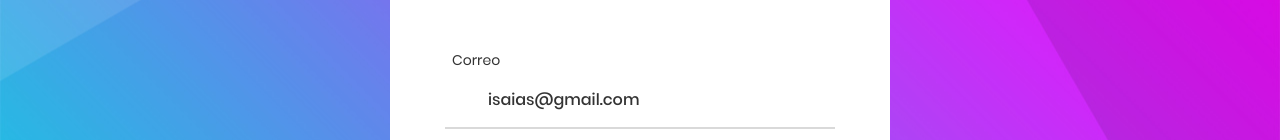
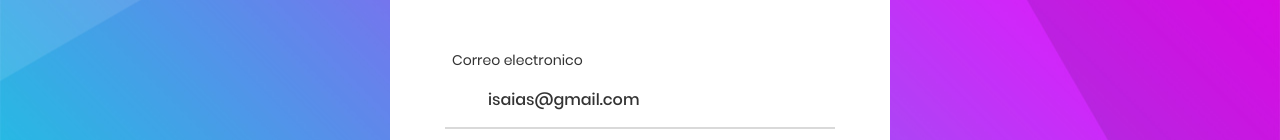
Before and after one commit to Adrian-Garcia-Cuya/section-26_authApp, an Angular app: page /auth/login in a window 1280 px wide. Shown: the part 209-349 px from the top of the page. Built offline with nearby package versions, Linux system fonts and the light colour scheme; no server answers.

Commit message:
Completar el nombre del correo en el login

```diff
--- a/src/app/auth/pages/login-page/login-page.html
+++ b/src/app/auth/pages/login-page/login-page.html
@@ -2,7 +2,7 @@
   <span class="login100-form-title p-b-49"> Login </span>
 
   <div class="wrap-input100 m-b-23">
-    <span class="label-input100">Correo</span>
+    <span class="label-input100">Correo electronico</span>
     <input formControlName="email" class="input100" type="email" placeholder="Correo electrónico" />
     <span class="focus-input100"></span>
   </div>
```
